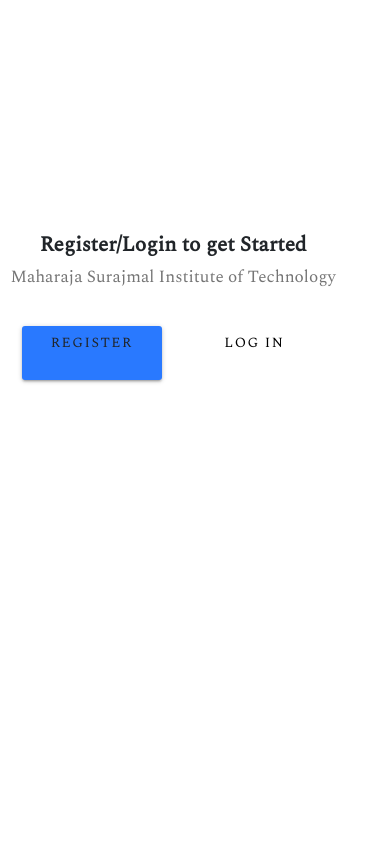
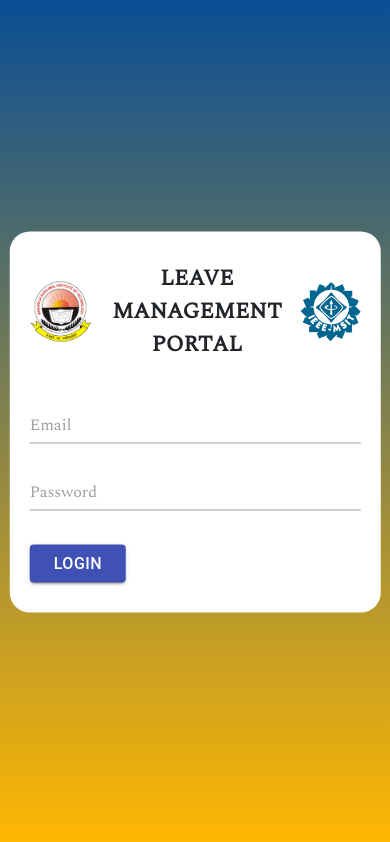
Before and after one commit to PrathamDogra/Leave-Management-Portal, a React (Create React App) app in the folder client/: page / in a window 390 px wide. Built offline with nearby package versions, Linux system fonts and the light colour scheme.

Commit message:
UI changes in frontend

```diff
--- a/client/package.json
+++ b/client/package.json
@@ -3,6 +3,7 @@
   "version": "0.1.0",
   "private": true,
   "dependencies": {
+    "@material-ui/core": "^4.9.13",
     "axios": "^0.19.2",
     "bootstrap": "^4.4.1",
     "classnames": "^2.2.6",
--- a/client/src/App.js
+++ b/client/src/App.js
@@ -44,11 +44,11 @@
         <Router>
           <div className="App">
             {/* <Navbar /> */}
-            <Route exact path="/" component={Landing} />
+            <Route exact path="/" component={Login} />
             <Route exact path="/register" component={Register} />
-            <Route exact path="/login" component={Login} />
+            {/* <Route exact path="/login" component={Login} /> */}
 
-            <Route exact path="/leaves" component={LeavesLeft} />
+            {/* <Route exact path="/leaves" component={LeavesLeft} /> */}
             <Switch>
               <PrivateRoute exact path="/dashboard" component={Dashboard} />
               <PrivateRoute exact path="/faculty" component={Faculty} />
--- /dev/null
+++ b/client/src/components/auth/Login.css
@@ -0,0 +1,172 @@
+.outer-header-logo{
+    height: 100px;
+
+}
+.outer-header-div{
+    display: flex;
+    align-items: center;
+    margin-bottom: 20px;
+    justify-content: space-between;
+}
+.college-head{
+    font-size: 36px;
+    font-weight: bold;
+}
+.login-outer{
+    height: 100vh;
+    background: linear-gradient(0deg, #FFB702, #0A4E95);
+}
+.login-inner{
+    position: relative;
+    background-color:white;
+    top:50%;
+    left:50%;
+    transform: translate(-50%,-50%);
+    width:70%;
+    border-radius: 20px;
+    padding: 30px 50px 40px 50px;
+}
+
+.leave-head{
+    font-size: 28px;
+}
+.ieee-logo{
+    height: 100px;
+    border-radius: 50%;
+}
+.login-form-div{
+    margin-top: 40px;
+}
+.label-input{
+    font-size:18px !important;
+}
+.input-details{
+    font-size: 18px !important;
+}
+.btn-login-div{
+    margin-top:10px;
+
+    display: inline-block;
+}
+
+.btn-login{
+    padding:2px 24px !important;
+    font-size: 20px !important;
+}
+
+@media only screen and (max-width:1400px){
+    .college-head{
+        font-size: 34px;
+    }
+    .outer-header-logo, .ieee-logo{
+        height: 80px;
+    }
+}
+@media only screen and (max-width:1300px){
+    .college-head{
+        font-size: 32px;
+    }
+    .outer-header-logo, .ieee-logo{
+        height: 80px;
+    }
+    .login-inner{
+        padding: 30px;
+    }
+}
+@media only screen and (max-width:1200px){
+    .college-head{
+        font-size: 30px;
+    }
+    .outer-header-logo, .ieee-logo{
+        height: 80px;
+    }
+    .login-inner{
+        width: 80%;
+    }
+}
+@media only screen and (max-width:992px){
+    .college-head{
+        font-size: 28px;
+    }
+    .outer-header-logo, .ieee-logo{
+        height: 70px;
+    }
+    .login-inner{
+        width: 90%;
+    }
+}
+@media only screen and (max-width:750px){
+    .college-head{
+        font-size: 24px;
+        text-align: center;
+    }
+    .outer-header-logo, .ieee-logo{
+        height: 65px;
+    }
+    .login-inner{
+        width: 90%;
+        padding: 30px 20px;
+    }
+    .btn-login{
+        padding:5px 24px !important;
+        font-size: 18px !important;
+    }
+}
+@media only screen and (max-width:600px){
+    .college-head{
+        font-size: 24px;
+        text-align: center;
+    }
+    .outer-header-logo, .ieee-logo{
+        height: 70px;
+    }
+    .login-inner{
+        width: 95%;
+        padding: 30px 20px;
+    }
+    .btn-login{
+        padding:5px 24px !important;
+        font-size: 16px !important;
+    }
+    .label-input{
+        font-size:16px !important;
+    }
+    .input-details{
+        font-size: 16px !important;
+        margin-bottom: 10px !important;
+    }
+}
+@media only screen and (max-width:400px){
+    .college-head{
+        font-size: 22px;
+        text-align: center;
+    }
+    .outer-header-logo, .ieee-logo{
+        height: 60px;
+    }
+    .login-inner{
+        width: 95%;
+        padding: 30px 20px;
+    }
+    .btn-login{
+        padding:5px 24px !important;
+        font-size: 16px !important;
+    }
+    .label-input{
+        font-size:16px !important;
+    }
+    .input-details{
+        font-size: 16px !important;
+        margin-bottom: 10px !important;
+    }
+}
+@media only screen and (max-width:360px){
+    .college-head{
+        font-size: 20px;
+        text-align: center;
+    }
+    .login-inner{
+        width: 98%;
+        padding: 30px 10px;
+    }
+}
--- a/client/src/components/auth/Login.js
+++ b/client/src/components/auth/Login.js
@@ -1,9 +1,12 @@
 import React, { Component } from "react";
-import { Link } from "react-router-dom";
 import PropTypes from "prop-types";
 import { connect } from "react-redux";
 import { loginUser } from "../../actions/authActions";
 import classnames from "classnames";
+import Button from '@material-ui/core/Button';
+import './Login.css'
+import ieee from '../../images/ieee.png'
+import logo from '../../images/logo.png'
 
 class Login extends Component {
   constructor() {
@@ -53,74 +56,70 @@
     const { errors } = this.state;
 
     return (
-      <div className="container">
-        <div style={{ marginTop: "4rem" }} className="row">
-          <div className="col s8 offset-s2">
-            <Link to="/" className="btn-flat waves-effect">
-              <i className="material-icons left">keyboard_backspace</i> Back to
-              home
-            </Link>
-            <div className="col s12" style={{ paddingLeft: "11.250px" }}>
-              <h4>
-                <b>Login</b> below
-              </h4>
-              <p className="grey-text text-darken-1">
-                Don't have an account? <Link to="/register">Register</Link>
-              </p>
+
+          <div className="login-outer">
+            <div className="login-inner">
+
+              <div className="outer-header-div">
+                <div>
+                    <img className="outer-header-logo" src={logo} />
                 </div>
+                <div className="college-head">
+                    LEAVE MANAGEMENT PORTAL
+                </div>
+                <div className="ieee-logo-div">
+                    <img className="ieee-logo" src={ieee} />
+                </div>
+              </div>
+                <div className="login-form-div">
                     <form noValidate onSubmit={this.onSubmit}>
-              <div className="input-field col s12">
+                      <div className="input-field">
                         <input
                           onChange={this.onChange}
                           value={this.state.email}
                           error={errors.email}
                           id="email"
                           type="email"
-                  className={classnames("", {
+                          className={classnames("input-details", {
                             invalid: errors.email || errors.emailnotfound
                           })}
                         />
-                <label htmlFor="email">Email</label>
+                        <label className="label-input" htmlFor="email">Email</label>
                         <span className="red-text">
                           {errors.email}
                           {errors.emailnotfound}
                         </span>
                       </div>
-              <div className="input-field col s12">
+                      <div className="input-field">
                         <input
                           onChange={this.onChange}
                           value={this.state.password}
                           error={errors.password}
                           id="password"
                           type="password"
-                  className={classnames("", {
+                          className={classnames("input-details", {
                             invalid: errors.password || errors.passwordincorrect
                           })}
                         />
-                <label htmlFor="password">Password</label>
+                        <label className="label-input" htmlFor="password">Password</label>
                         <span className="red-text">
                           {errors.password}
                           {errors.passwordincorrect}
                         </span>
                       </div>
-              <div className="col s12" style={{ paddingLeft: "11.250px" }}>
-                <button
-                  style={{
-                    width: "150px",
-                    borderRadius: "3px",
-                    letterSpacing: "1.5px",
-                    marginTop: "1rem"
-                  }}
+                      <div className="btn-login-div">
+                        <Button className="btn-login" variant="contained" color="primary"
                           type="submit"
-                  className="btn btn-large waves-effect waves-light hoverable blue accent-3"
                         >
                           Login
-                </button>
+                        </Button>
                       </div>
                     </form>
                 </div>
+
           </div>
           </div>
+
     );
   }
 }
```
Also changed, not shown: client/src/images/ieee.png (added), 1 other file (tests, documents, lock files or other folders). Lines whose indentation alone changed are shown as unchanged.
